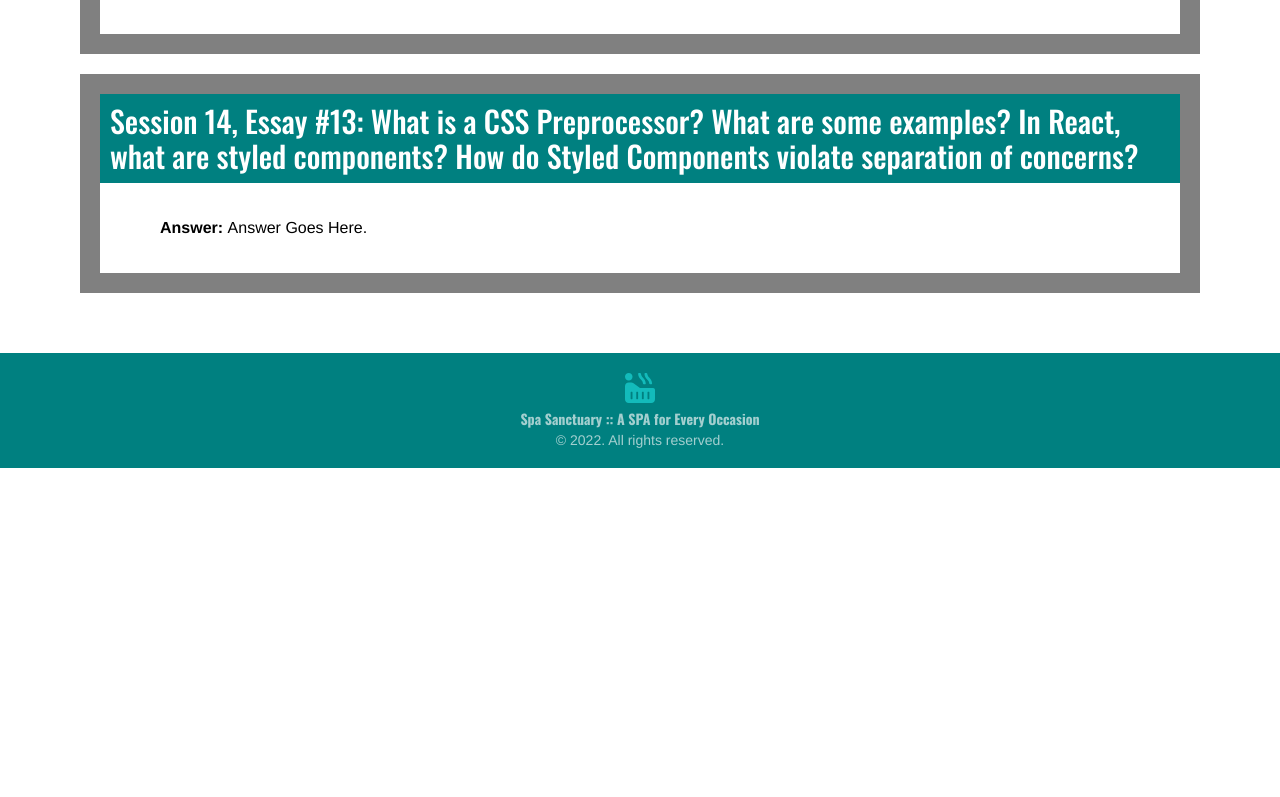
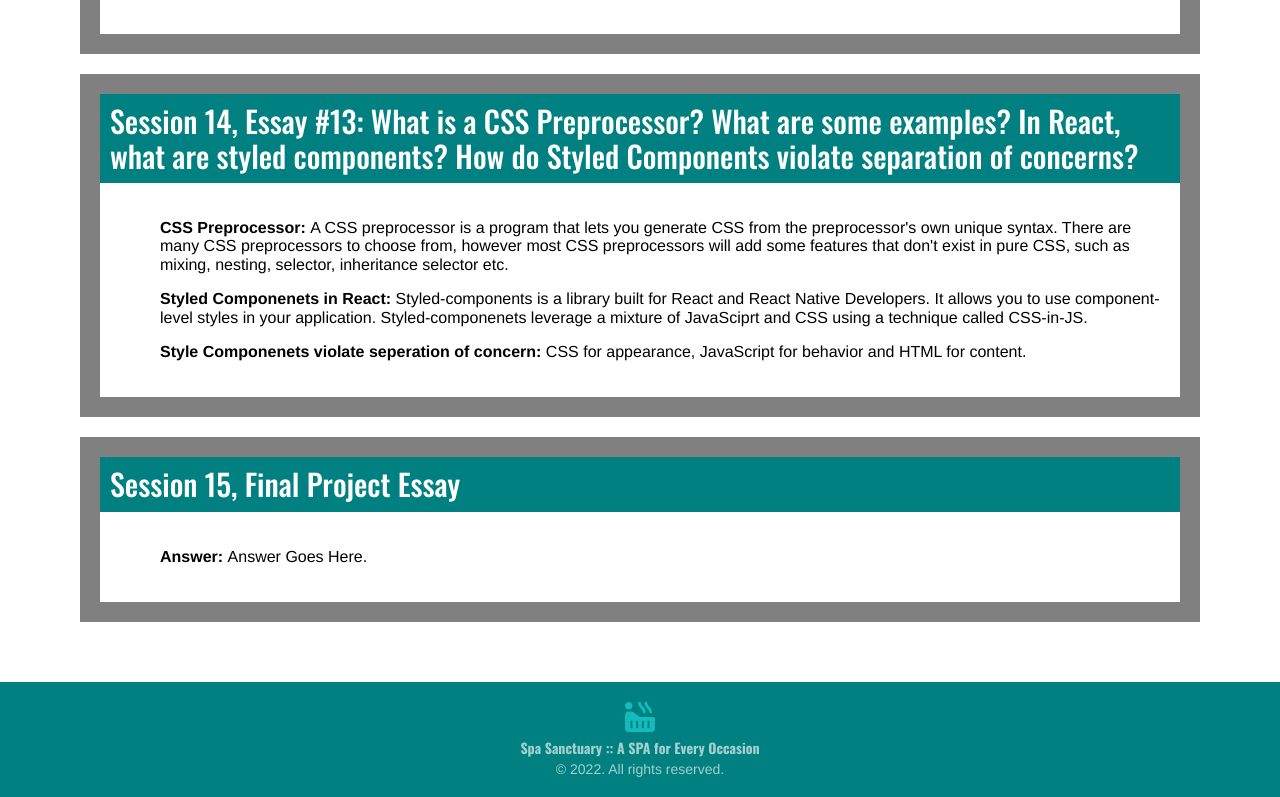
Before and after one commit to swcarey/Web-1-Carey-Spencer-Final, a React (Create React App) app: page /homework in a window 1280 px wide. Shown: the part 5603-6400 px from the top of the page. Before the commit the page ends 6071 px from the top, so only its background shows below. Built offline with nearby package versions, Linux system fonts and the light colour scheme.

Commit message:
Updating homework

```diff
--- a/src/React/Homework/Essays/Essays.jsx
+++ b/src/React/Homework/Essays/Essays.jsx
@@ -106,6 +106,13 @@ Overall, Single Page Applications seem to be the way to go to ensure the best ex
             </Essay>
             <Essay q="Session 14, Essay #13: What is a CSS Preprocessor? What are some examples? In React, what are styled components? How do Styled Components violate separation of concerns?">
                 <ul>
+                        <p><b>CSS Preprocessor: </b> A CSS preprocessor is a program that lets you generate CSS from the preprocessor's own unique syntax. There are many CSS preprocessors to choose from, however most CSS preprocessors will add some features that don't exist in pure CSS, such as mixing, nesting, selector, inheritance selector etc.</p>
+                        <p><b>Styled Componenets in React: </b> Styled-components is a library built for React and React Native Developers. It allows you to use component-level styles in your application. Styled-componenets leverage a mixture of JavaSciprt and CSS using a technique called CSS-in-JS.</p>
+                        <p><b>Style Componenets violate seperation of concern: </b> CSS for appearance, JavaScript for behavior and HTML for content.</p>
+                </ul>
+            </Essay>
+            <Essay q="Session 15, Final Project Essay">
+                <ul>
                         <p><b>Answer: </b> Answer Goes Here.</p>
                 </ul>
             </Essay>
```
